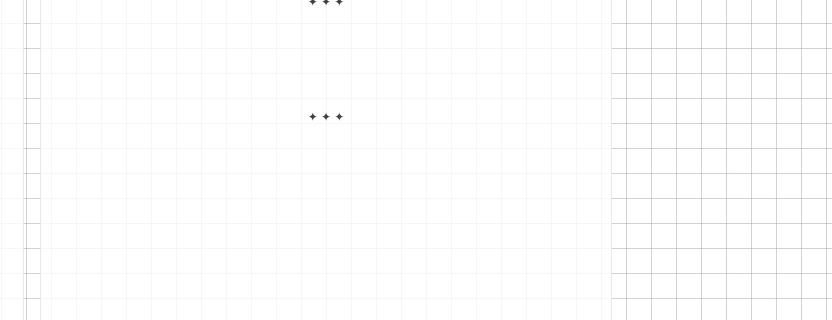
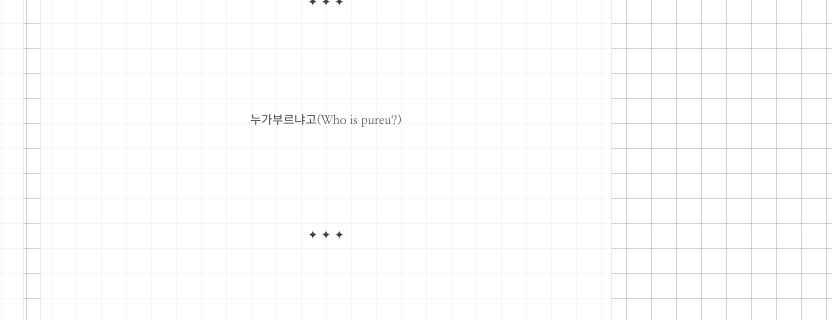
Before and after one commit to PUR3U/BL00M7TIM3S, a plain HTML site: page post.html in a window 1280 px wide. Shown: the part 101-421 px from the top of the page, 448-1280 px from the left. Drawn offline with Linux system fonts and the light colour scheme.

Commit message:
Update post.html

```diff
--- a/post.html
+++ b/post.html
@@ -57,7 +57,7 @@
 	✦ ✦ ✦
 
 	<div class="main_text">
-
+	누가부르냐고(Who is pureu?)
 	</div>
 
 	✦ ✦ ✦
```
